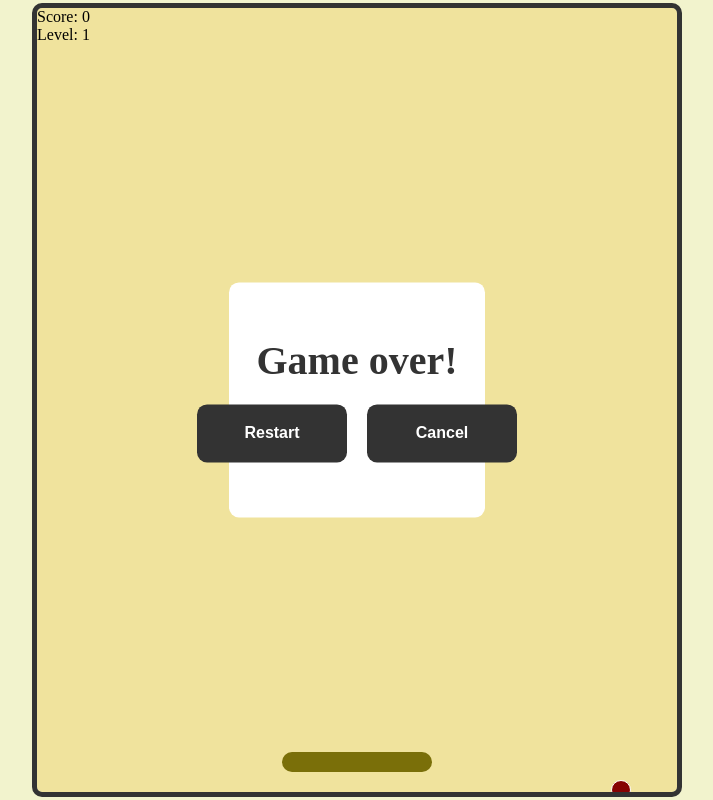
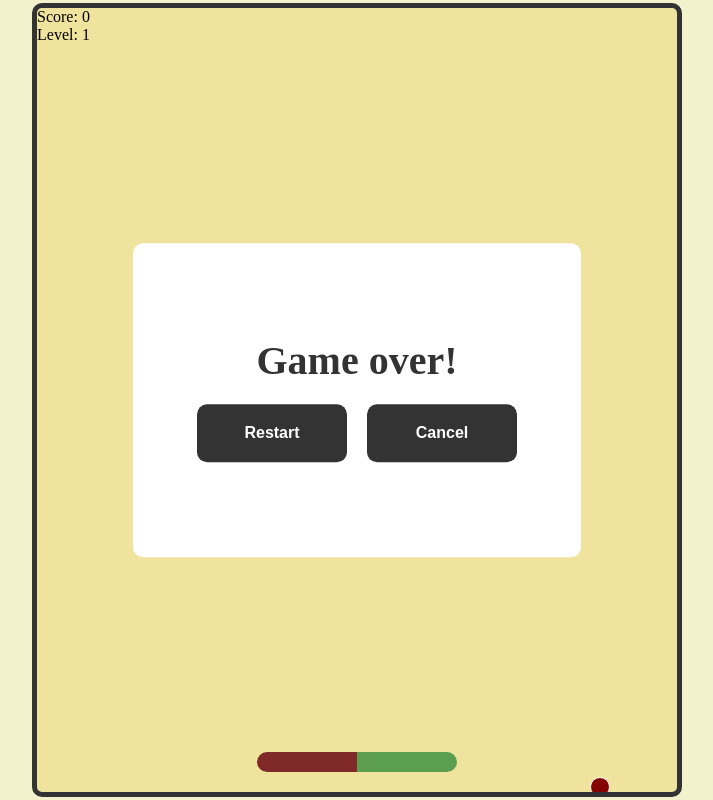
Before and after one commit to mohmmd-abdelrazek/paddle-game-js, a plain HTML site: page index.html in a window 1280 px wide. Both pictures are taken after a click on the button "Start". Shown: the whole page, without its empty margins (283-996 px from the left). Drawn offline with Linux system fonts and the light colour scheme.

Commit message:
update board collision conditions

```diff
--- a/script.js
+++ b/script.js
@@ -8,8 +8,8 @@ levelElement = document.getElementById("level")
 
 let level = localStorage.getItem("level") || 1,
 boardSpeed= 10,
-ballSpeedX= 10 + level * 2,
-ballSpeedY= 10 + level * 2,
+ballSpeedX= 8 + +level,
+ballSpeedY= 8 + +level,
 boardX= container.offsetWidth / 2 - board.offsetWidth / 2,
 ballX= container.offsetWidth / 2 - ball.offsetWidth / 2,
 ballY= container.offsetHeight - board.offsetHeight - ball.offsetHeight - 20,
@@ -39,12 +39,18 @@ function move() {
         ballSpeedX *= -1;
     }
 
-    if (board.offsetTop - ball.offsetHeight == ball.offsetTop &&
-        board.offsetLeft - ball.offsetWidth <= ball.offsetLeft &&
-        board.offsetLeft + board.offsetWidth >= ball.offsetLeft) {
-        ballSpeedY *= -1;
-        score++;
-        scoreElement.innerHTML = score;
+    if (board.offsetTop - ball.offsetHeight == ball.offsetTop) {
+        if (leftBoardCollision() || rightBoardCollision() || centerBoardCollision()) {
+            ballSpeedY *= -1;
+            score++;
+            scoreElement.innerHTML = score;
+            if (leftBoardCollision() && ballSpeedX > 0) {
+                ballSpeedX *= -1;
+            } else if (rightBoardCollision() && ballSpeedX < 0) {
+                ballSpeedX *= -1;
+            }
+        }
+
     }
 
     if (score == 5 && level < 10) {
@@ -68,8 +74,8 @@ function startGame() {
     }
     isGameRunning = true;
     boardSpeed = 10;
-    ballSpeedX= 10 + level * 2;
-    ballSpeedY= 10 + level * 2;
+    ballSpeedX= 8 + +level;
+    ballSpeedY= 8 + +level;
     boardX = container.offsetWidth / 2 - board.offsetWidth / 2;
     ballX = container.offsetWidth / 2 - ball.offsetWidth / 2;
     ballY = container.offsetHeight - board.offsetHeight - ball.offsetHeight - 20;
@@ -79,6 +85,20 @@ function startGame() {
     scoreElement.innerHTML = score;
     animationFrameId = requestAnimationFrame(move);
 }
+
+function leftBoardCollision() {
+    return board.offsetLeft - ball.offsetWidth <= ball.offsetLeft &&
+    board.offsetLeft + board.offsetWidth / 2 > ball.offsetLeft + ball.offsetWidth / 2;
+}
+function rightBoardCollision() {
+    return board.offsetLeft + board.offsetWidth / 2 < ball.offsetLeft + ball.offsetWidth / 2 &&
+    board.offsetLeft + board.offsetWidth >= ball.offsetLeft;
+}
+function centerBoardCollision() {
+    return board.offsetLeft + board.offsetWidth / 2 == ball.offsetLeft + ball.offsetWidth / 2;
+
+}
+
 
 function pauseGame() {
     isGamePaused = !isGamePaused;
@@ -101,8 +121,8 @@ function finishLevel() {
     level++;
     localStorage.setItem("level", level);
     levelElement.innerHTML = level;
-    ballSpeedX > 0 ? ballSpeedX= 10 + level * 2 : ballSpeedX= -10 - level * 2;
-    ballSpeedY > 0 ? ballSpeedY= 10 + level * 2 : ballSpeedY= -10 - level * 2;
+    ballSpeedX > 0 ? ballSpeedX = 8 + +level : ballSpeedX = -8 - +level;
+    ballSpeedY > 0 ? ballSpeedY = 8 + +level : ballSpeedY = -8 - +level;
     score = 0;
     scoreElement.innerHTML = score;
 }
--- a/styles.css
+++ b/styles.css
@@ -32,8 +32,8 @@ body {
     top: 50%;
     left: 50%;
     transform: translate(-50%, -50%);
-    width: 25%;
-    height: 25%;
+    width: 70%;
+    height: 40%;
     background-color: #fff;
     color: #333;
     display: flex;
@@ -45,10 +45,10 @@ body {
 #board {
     position: absolute;
     bottom: 20px;
-    left: calc(50% - 150px / 2);
-    width: 150px;
+    width: 200px;
+    left: calc(50% - 200px / 2);
     height: 20px;
-    background-color: #7a6f09;
+    background: linear-gradient(to right, #802929 50%, #5c9e4f 50%);
     border-radius: 10px;
 }
 #ball {
@@ -67,8 +67,8 @@ body {
     top: 50%;
     left: 50%;
     transform: translate(-50%, -50%);
-    width: 40%;
-    height: 30%;
+    width: 70%;
+    height: 40%;
     background-color: #fff;
     color: #333;
     font-size: 20px;
```
